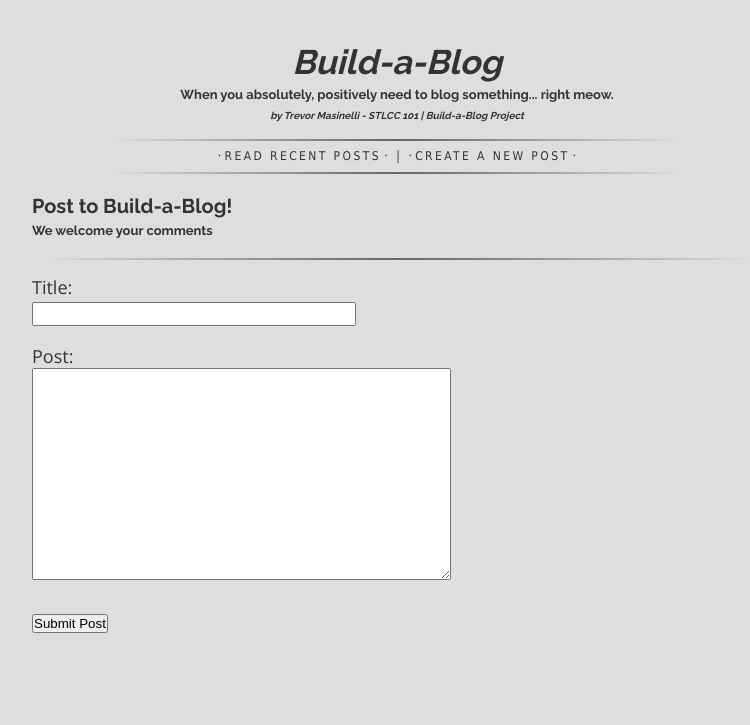
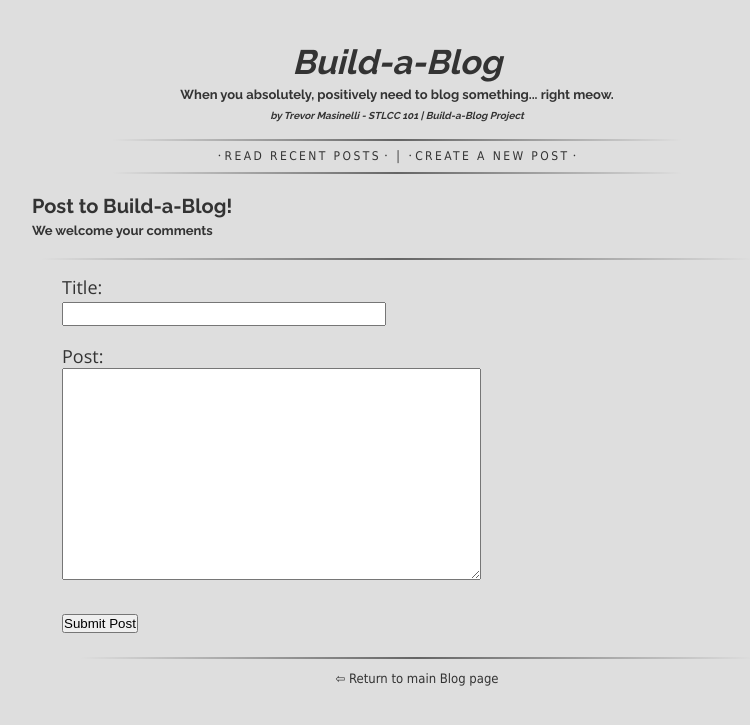
Before and after one commit to tmaaz/build-a-blog, a Django app: template templates/newpost.html in a window 1280 px wide. Shown: the top 725 px of the page, without its empty margins (243-993 px from the left). Run offline with Django 3.2, Linux system fonts and the light colour scheme; the template is opened without the code that fills it, so the values that code supplies are empty.

Commit message:
fix errant style issues

```diff
--- a/main.py
+++ b/main.py
@@ -62,9 +62,9 @@ class MainHome(Handler):
         if pageCount < 1:
             pageCount = 1
         error = ""
-        if thisPage > allSubs:
-            thisPage = 1
-            pageCount = 1
+        if thisPage > pageCount:
+            thisPage = 0
+            pageCount = 0
             error = "We're sorry, this page does not exist. Please try again."
         self.render("blog.html", post_list = allPosts, allSubs = allSubs, curPg = thisPage, allPg = pageCount, error = error)
 
--- a/templates/newpost.html
+++ b/templates/newpost.html
@@ -16,6 +16,11 @@
         <textarea rows="14" cols="50" name="post">{{post}}</textarea>
     <label>
     <span class="error">{{ error|safe }}</span><br />
-    <input type="submit" value="Submit Post" />
+    <input type="submit" value="Submit Post" /><br />&nbsp;
 <form>
+    <br />
+<hr />
+<section id="return">
+    <a href="/blog">&#8678;&nbsp;Return to main Blog page</a>
+</section>
 {% endblock %}
--- a/templates/style.css
+++ b/templates/style.css
@@ -150,11 +150,12 @@ a:hover, a:active
 
 #newpost
     {
-        margin: 15px 0px 0px 10px;
+        margin: 15px 0px 0px 40px;
     }
 
 #pagination, #return
     {
+        font-size: 13px;
         margin: auto;
         width: 80%;
         padding: 10px;
```
Also changed, not shown: 1 other file.
